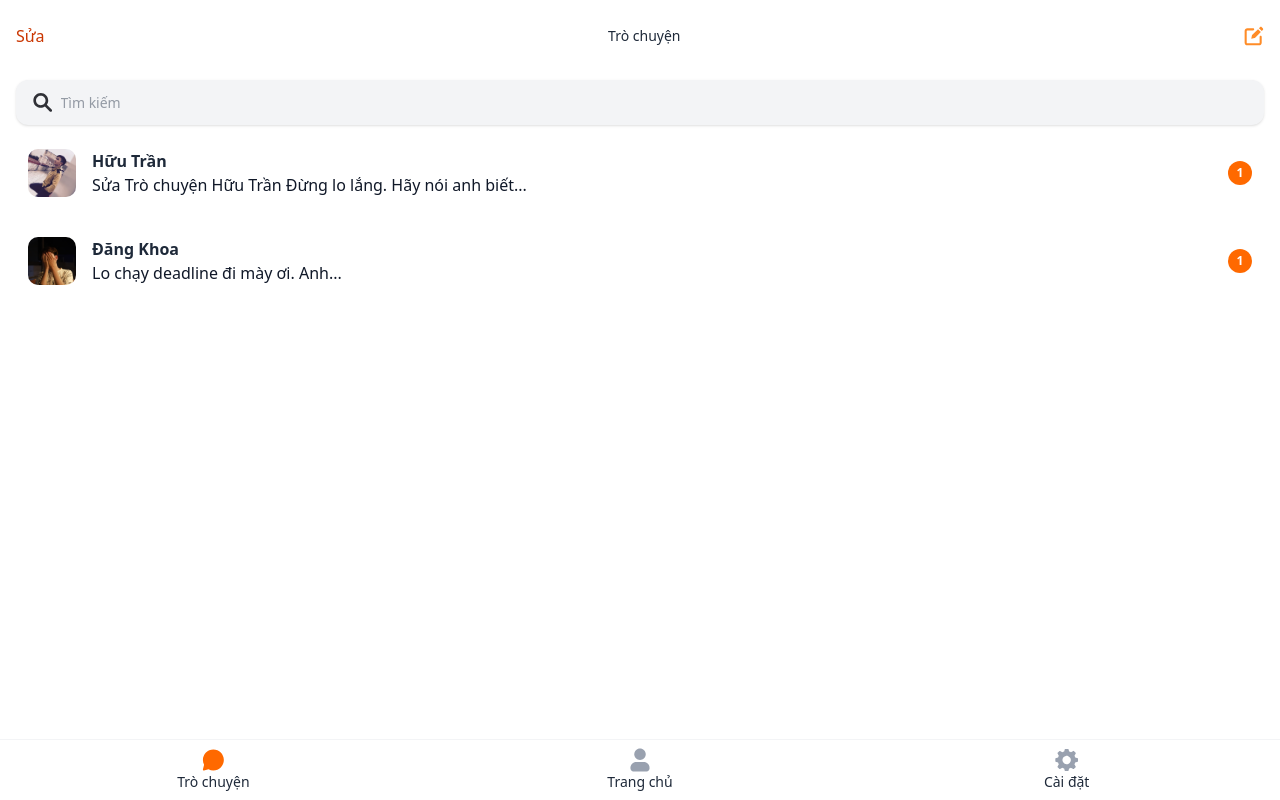
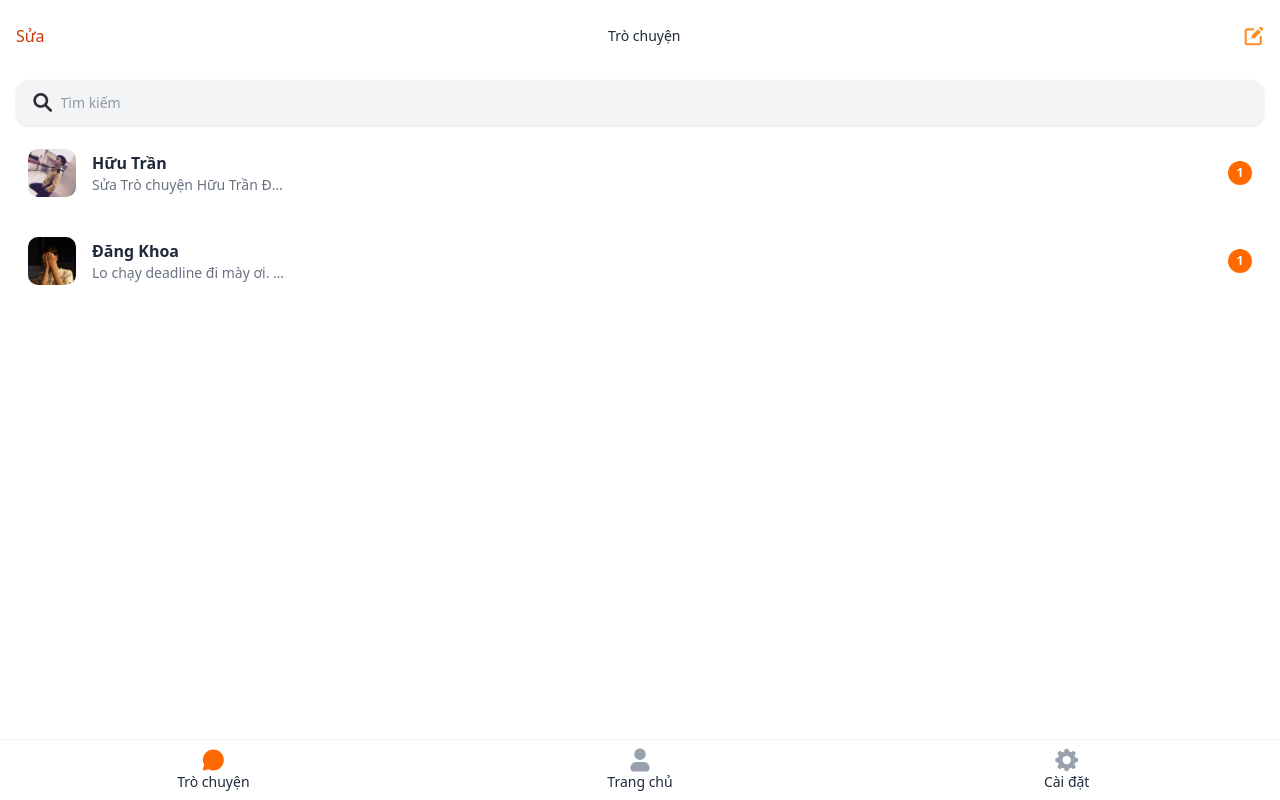
Before and after one commit to dangkhoa2004/ivibo, a Vue app: page /message in a window 1280 px wide. Built offline with nearby package versions, Linux system fonts and the light colour scheme; what vue3-apexcharts would draw is missing.

Commit message:
[UPDATE] ICON & TEMPLATE

```diff
--- a/src/views/ChatListView/ChatListView.vue
+++ b/src/views/ChatListView/ChatListView.vue
@@ -31,7 +31,7 @@
                             class="w-12 h-12 rounded-[10px] object-cover" />
                         <div>
                             <p class="font-semibold text-base">Hữu Trần</p>
-                            <p class="text-[16px] text-gray-900 leading-normal">
+                            <p class="text-sm text-gray-500 truncate max-w-[200px]">
                                 Sửa Trò chuyện Hữu Trần Đừng lo lắng. Hãy nói anh biết...
                             </p>
                         </div>
@@ -48,7 +48,7 @@
                             class="w-12 h-12 rounded-[10px] object-cover" />
                         <div>
                             <p class="font-semibold text-base">Đăng Khoa</p>
-                            <p class="text-[16px] text-gray-900 leading-normal">
+                            <p class="text-sm text-gray-500 truncate max-w-[200px]">
                                 Lo chạy deadline đi mày ơi. Anh...
                             </p>
                         </div>
```
